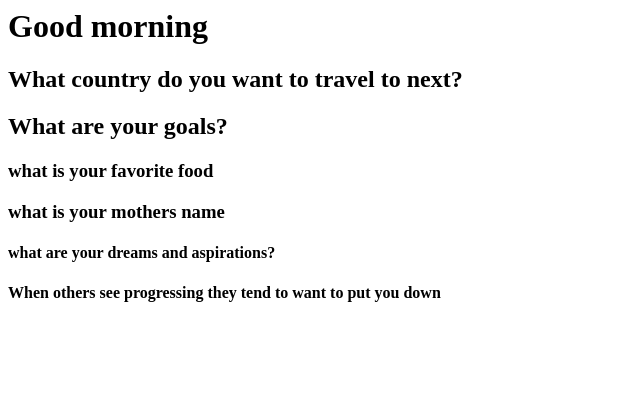
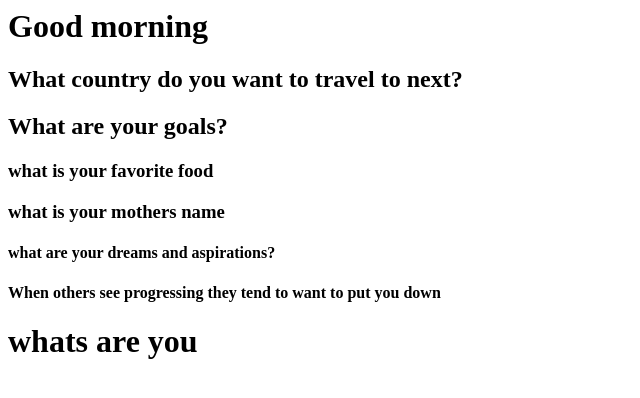
Before and after one commit to Janedoeny/onelove, a plain HTML site: page index.html in a window 1280 px wide. Shown: the whole page, without its empty margins (0-640 px from the left). Drawn offline with Linux system fonts and the light colour scheme.

Commit message:
Update index.html

```diff
--- a/index.html
+++ b/index.html
@@ -5,3 +5,4 @@
 <h3> what is your mothers name<h3>
 <h4> what are your dreams and aspirations? <h4>
 <h4> When others see progressing they tend to want to put you down </h4>
+<h1>whats are you <h1>
```
